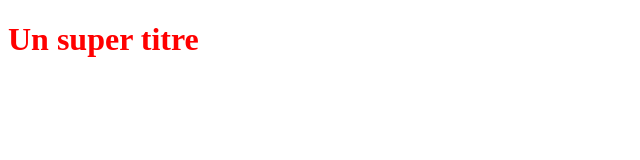
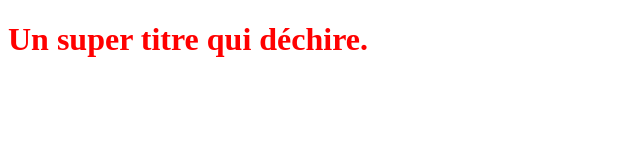
Before and after one commit to StuAalto/OpclassroomsProject, a plain HTML site: page index.html in a window 1280 px wide. Shown: the whole page, without its empty margins (0-640 px from the left). Drawn offline with Linux system fonts and the light colour scheme.

Commit message:
Modification du titre H1

```diff
--- a/index.html
+++ b/index.html
@@ -5,6 +5,6 @@
     <link rel="stylesheet" type="text/css" href="styles.css">
 </head>
 <body>
-    <h1>Un super titre</h1>
+    <h1>Un super titre qui déchire.</h1>
 </body>
 </html>
```
